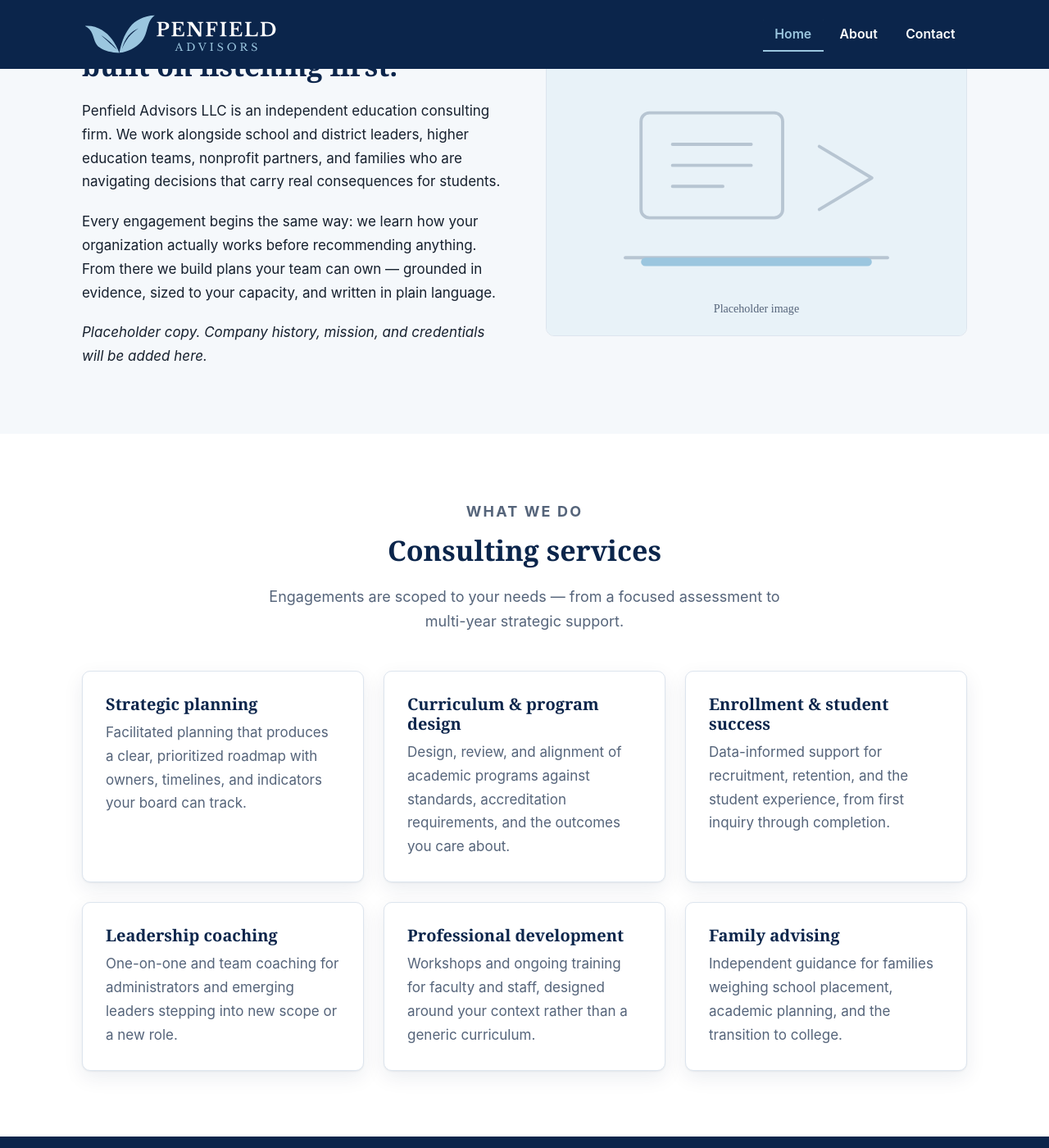
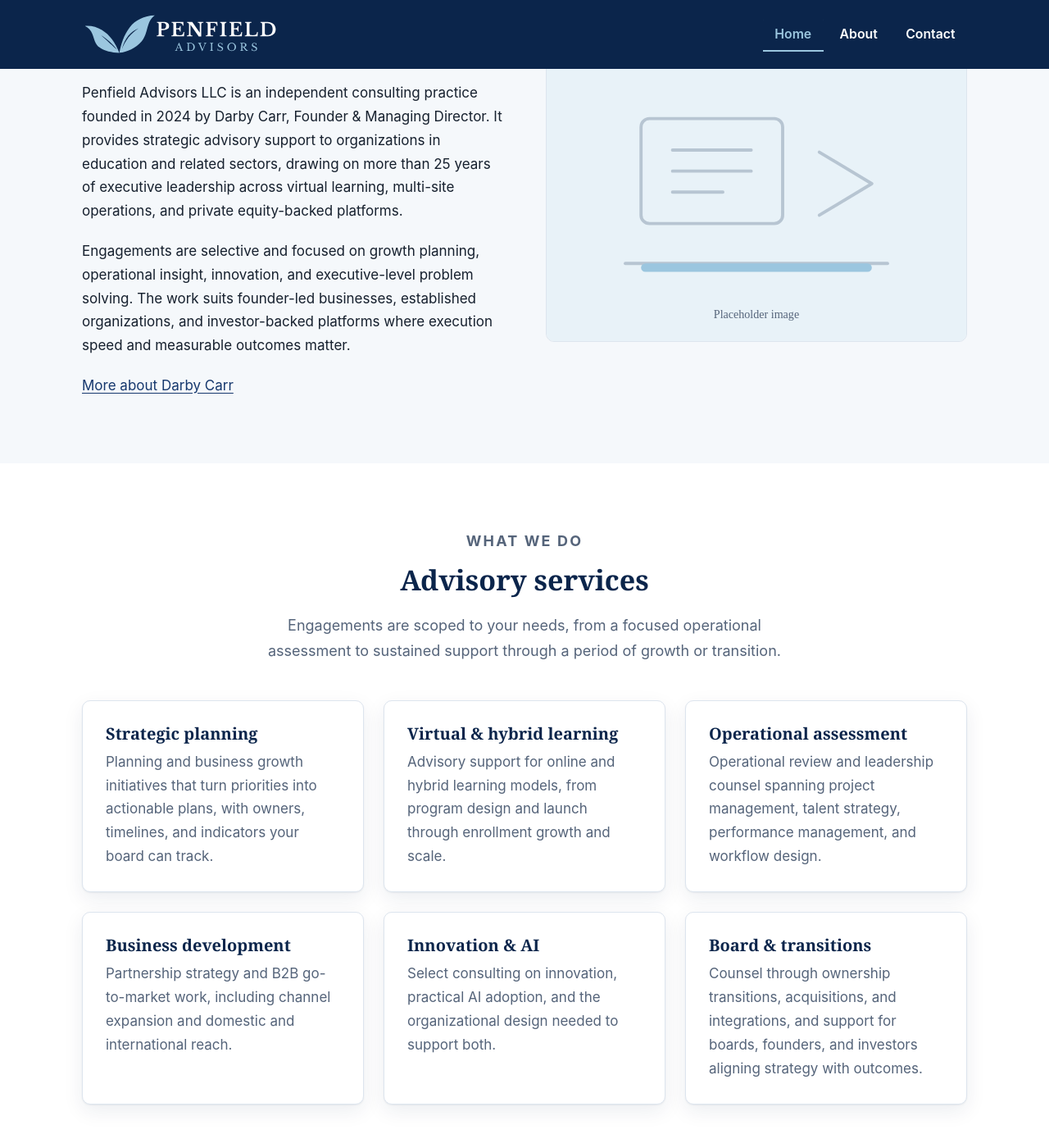
Before and after one commit to Penfield-Advisors/github-pages, a Jekyll site: the page built from index.html, in a window 1280 px wide and 1400 px high, scrolled down 846 px. Shown: the whole window at 82% size. Built offline with Jekyll 4.4.1, drawn with Linux system fonts in a browser that asks for light colours; some of the changed text lies outside the part shown.

Commit message:
fix: Updated company content across pages
Signed-off-by: Alexander Carr <jalexandercarr@gmail.com>

```diff
--- a/_config.yml
+++ b/_config.yml
@@ -1,9 +1,10 @@
 # --- Site identity -----------------------------------------------------------
 title: Penfield Advisors
-tagline: Education Consulting
+tagline: Education Advisory
 description: >-
-  Penfield Advisors LLC is an education consulting firm partnering with schools,
-  districts, and families to turn goals into measurable outcomes.
+  Penfield Advisors LLC is an independent advisory practice supporting education
+  organizations with growth planning, operational insight, and executive-level
+  problem solving.
 
 # Deployment target. The site is served from the custom domain in ./CNAME, so it
 # sits at the web root and `baseurl` is empty. `url` must stay in sync with the
@@ -16,19 +17,20 @@ lang: en_US
 timezone: America/New_York
 
 # --- Company details ---------------------------------------------------------
-# Placeholder values. Update these and every page picks up the change.
+# Values marked PLACEHOLDER are still unconfirmed. Update them here and every
+# page picks up the change.
 company:
   legal_name: Penfield Advisors LLC
-  email: info@penfieldadvisors.example
-  phone_display: "(555) 010-1234"
-  phone_link: "+15550101234"
-  address_line: "123 Placeholder Way, Suite 100"
-  address_locality: "Rochester"
-  address_region: "NY"
-  address_postal: "14604"
-  hours: "Monday – Friday, 9:00 AM – 5:00 PM ET"
-  response_time: "within two business days"
-  linkedin: "https://www.linkedin.com/"
+  email: dcarr@penfieldadvisors.com
+  phone_display: "(555) 010-1234"          # PLACEHOLDER
+  phone_link: "+15550101234"               # PLACEHOLDER
+  address_line: "123 Placeholder Way, Suite 100"  # PLACEHOLDER
+  address_locality: "West Chester"
+  address_region: "PA"
+  address_postal: "00000"                  # PLACEHOLDER
+  hours: "Monday – Friday, 9:00 AM – 6:00 PM ET"
+  response_time: "within two business days"       # PLACEHOLDER
+  linkedin: "https://www.linkedin.com/in/darbycarr/"
 
 founder:
   name: "Darby Carr"
--- a/index.html
+++ b/index.html
@@ -1,18 +1,19 @@
 ---
 layout: default
-title: Education Consulting
+title: Education Advisory
 description: >-
-  Penfield Advisors LLC partners with schools, districts, institutions, and
-  families to turn educational goals into measurable outcomes.
+  Penfield Advisors LLC partners with founders, boards, and executive teams in
+  education to turn growth strategy into measurable outcomes.
 ---
 
 <section class="hero">
   <div class="wrap hero__inner">
     <p class="eyebrow">Penfield Advisors LLC</p>
-    <h1>Clear guidance for complex educational decisions.</h1>
+    <h1>Growth advisory for education organizations.</h1>
     <p class="hero__lead">
-      We partner with schools, districts, institutions, and families to turn
-      ambitious educational goals into practical plans and measurable outcomes.
+      We partner with founders, boards, and executive teams to turn growth
+      strategy into practical plans and measurable outcomes, across virtual
+      learning, multi-site operations, and service-based platforms.
     </p>
     <div class="btn-row">
       <a class="btn btn--primary" href="{{ '/contact/' | relative_url }}">Start a conversation</a>
@@ -26,22 +27,24 @@ description: >-
     <div class="split">
       <div>
         <p class="eyebrow">Who we are</p>
-        <h2>An education consultancy built on listening first.</h2>
+        <h2>Built on operating experience.</h2>
         <p>
-          Penfield Advisors LLC is an independent education consulting firm. We
-          work alongside school and district leaders, higher education teams,
-          nonprofit partners, and families who are navigating decisions that
-          carry real consequences for students.
+          Penfield Advisors LLC is an independent consulting practice founded in
+          2024 by {{ site.founder.name }}, {{ site.founder.role }}. It provides
+          strategic advisory support to organizations in education and related
+          sectors, drawing on more than 25 years of executive leadership across
+          virtual learning, multi-site operations, and private equity-backed
+          platforms.
         </p>
         <p>
-          Every engagement begins the same way: we learn how your organization
-          actually works before recommending anything. From there we build
-          plans your team can own — grounded in evidence, sized to your capacity,
-          and written in plain language.
+          Engagements are selective and focused on growth planning, operational
+          insight, innovation, and executive-level problem solving. The work
+          suits founder-led businesses, established organizations, and
+          investor-backed platforms where execution speed and measurable
+          outcomes matter.
         </p>
         <p>
-          <em>Placeholder copy. Company history, mission, and credentials will
-          be added here.</em>
+          <a href="{{ '/about/' | relative_url }}">More about {{ site.founder.name }}</a>
         </p>
       </div>
       <div class="split__media">
@@ -57,10 +60,11 @@ description: >-
   <div class="wrap">
     <div class="section__intro">
       <p class="eyebrow">What we do</p>
-      <h2>Consulting services</h2>
+      <h2>Advisory services</h2>
       <p>
-        Engagements are scoped to your needs — from a focused assessment to
-        multi-year strategic support.
+        Engagements are scoped to your needs, from a focused operational
+        assessment to sustained support through a period of growth or
+        transition.
       </p>
     </div>
 
@@ -68,48 +72,50 @@ description: >-
       <article class="card">
         <h3>Strategic planning</h3>
         <p>
-          Facilitated planning that produces a clear, prioritized roadmap with
-          owners, timelines, and indicators your board can track.
+          Planning and business growth initiatives that turn priorities into
+          actionable plans, with owners, timelines, and indicators your board
+          can track.
         </p>
       </article>
 
       <article class="card">
-        <h3>Curriculum &amp; program design</h3>
+        <h3>Virtual &amp; hybrid learning</h3>
         <p>
-          Design, review, and alignment of academic programs against standards,
-          accreditation requirements, and the outcomes you care about.
+          Advisory support for online and hybrid learning models, from program
+          design and launch through enrollment growth and scale.
         </p>
       </article>
 
       <article class="card">
-        <h3>Enrollment &amp; student success</h3>
+        <h3>Operational assessment</h3>
         <p>
-          Data-informed support for recruitment, retention, and the student
-          experience, from first inquiry through completion.
+          Operational review and leadership counsel spanning project management,
+          talent strategy, performance management, and workflow design.
         </p>
       </article>
 
       <article class="card">
-        <h3>Leadership coaching</h3>
+        <h3>Business development</h3>
         <p>
-          One-on-one and team coaching for administrators and emerging leaders
-          stepping into new scope or a new role.
+          Partnership strategy and B2B go-to-market work, including channel
+          expansion and domestic and international reach.
         </p>
       </article>
 
       <article class="card">
-        <h3>Professional development</h3>
+        <h3>Innovation &amp; AI</h3>
         <p>
-          Workshops and ongoing training for faculty and staff, designed around
-          your context rather than a generic curriculum.
+          Select consulting on innovation, practical AI adoption, and the
+          organizational design needed to support both.
         </p>
       </article>
 
       <article class="card">
-        <h3>Family advising</h3>
+        <h3>Board &amp; transitions</h3>
         <p>
-          Independent guidance for families weighing school placement, academic
-          planning, and the transition to college.
+          Counsel through ownership transitions, acquisitions, and integrations,
+          and support for boards, founders, and investors aligning strategy with
+          outcomes.
         </p>
       </article>
     </div>
@@ -118,7 +124,7 @@ description: >-
 
 <section class="cta">
   <div class="wrap">
-    <h2>Let's talk about what your students need next.</h2>
+    <h2>Let's talk.</h2>
     <p>
       Tell us about your organization and the challenge in front of you. We
       respond to every inquiry {{ site.company.response_time }}.
```
Also changed, not shown: contact.html (+6 -32 lines).
